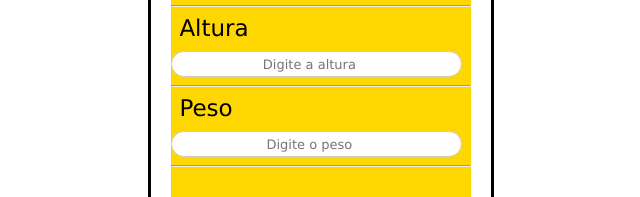
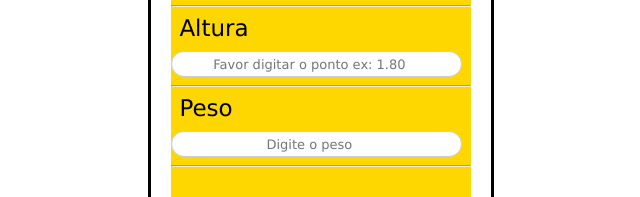
Before and after one commit to PauloCatto/Calculadora-Imc, a plain HTML site: page index.html in a window 1280 px wide. Shown: the part 200-397 px from the top of the page, 302-942 px from the left. Drawn offline with Linux system fonts and the light colour scheme.

Commit message:
Update index.html

```diff
--- a/index.html
+++ b/index.html
@@ -17,7 +17,7 @@
                 <input type='text' id="nome" placeholder='Digite o nome'>
                 <br><hr>
                 <label for='altura'>Altura</label>
-                <input type='number' id="altura" placeholder='Digite a altura'>
+                <input type='number' id="altura" placeholder='Favor digitar o ponto ex: 1.80'>
                 <br><hr>
                 <label for='peso'>Peso</label>
                 <input type='number' id="peso" placeholder='Digite o peso'>
```
